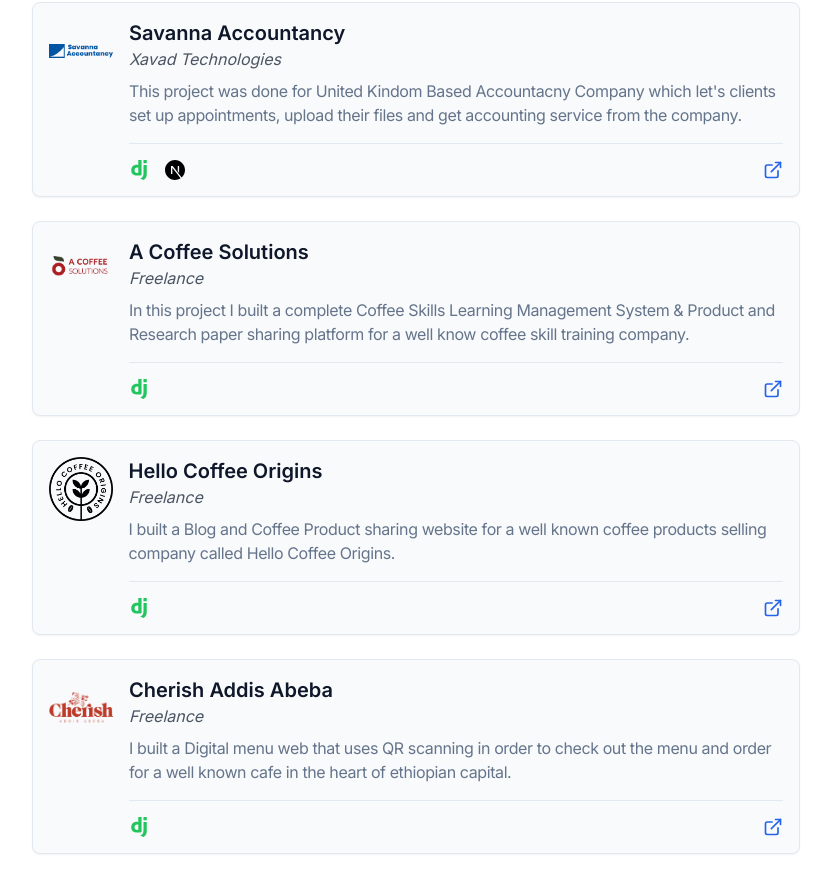
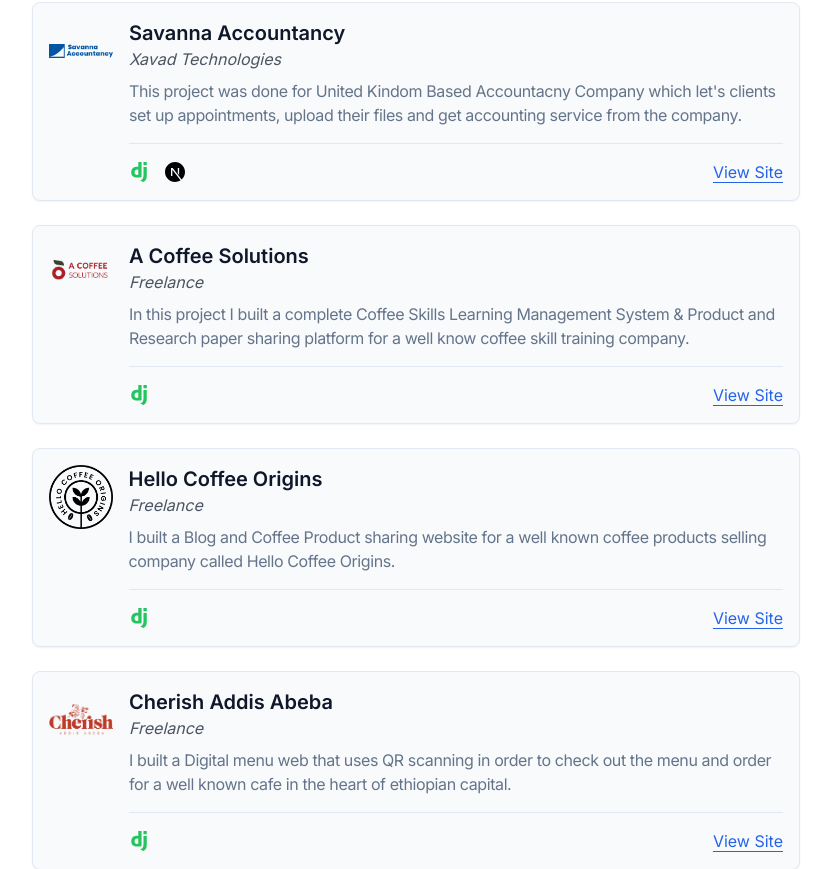
Before and after one commit to danieltsega/portfolio-website, a Next.js app: page / in a window 1280 px wide. Shown: the part 879-1748 px from the top of the page, without its empty margins (224-1055 px from the left). Built offline with nearby package versions, Linux system fonts and the light colour scheme.

Commit message:
update: replace icon with a word

```diff
--- a/src/components/myWork-outline.tsx
+++ b/src/components/myWork-outline.tsx
@@ -49,7 +49,7 @@
                 className="text-blue-600 hover:underline flex gap-2"
                 passHref
             >
-            <ExternalLink height={20} width={20} />
+            View Site
           </Link>
 
           <div className="flex items-center space-x-2 gap-2">
```
